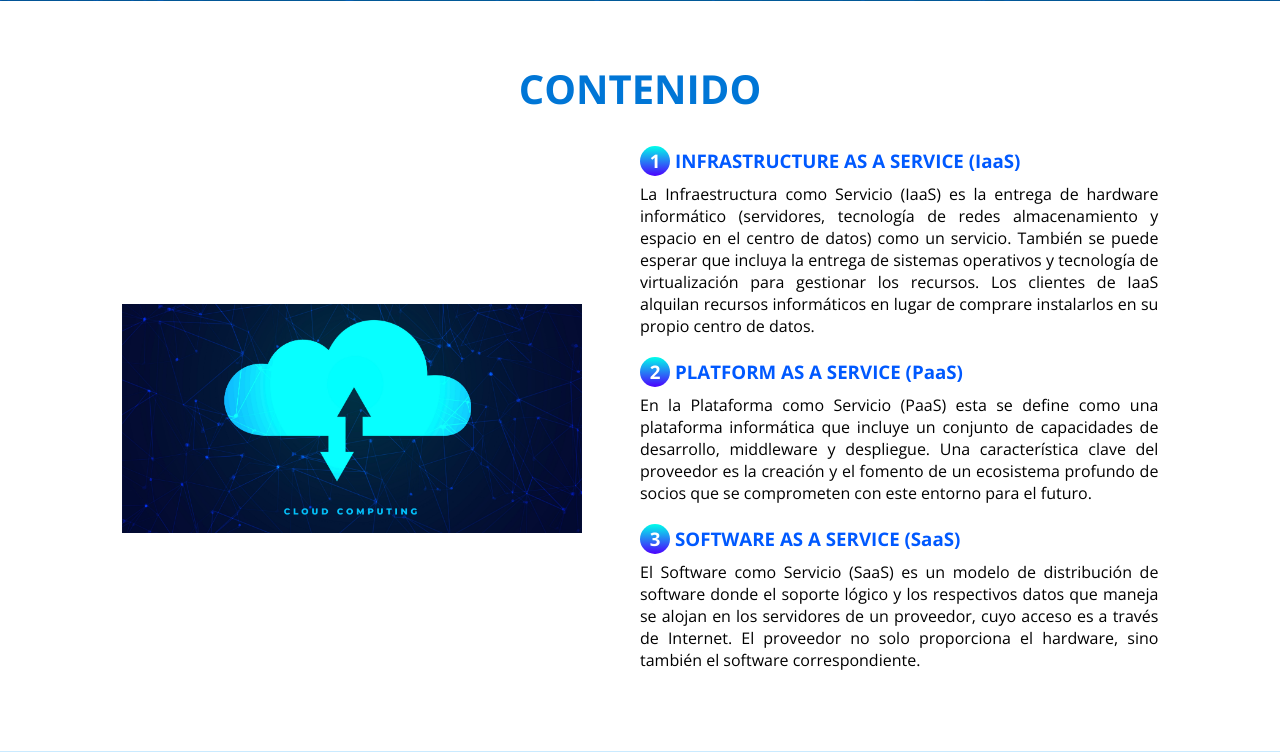
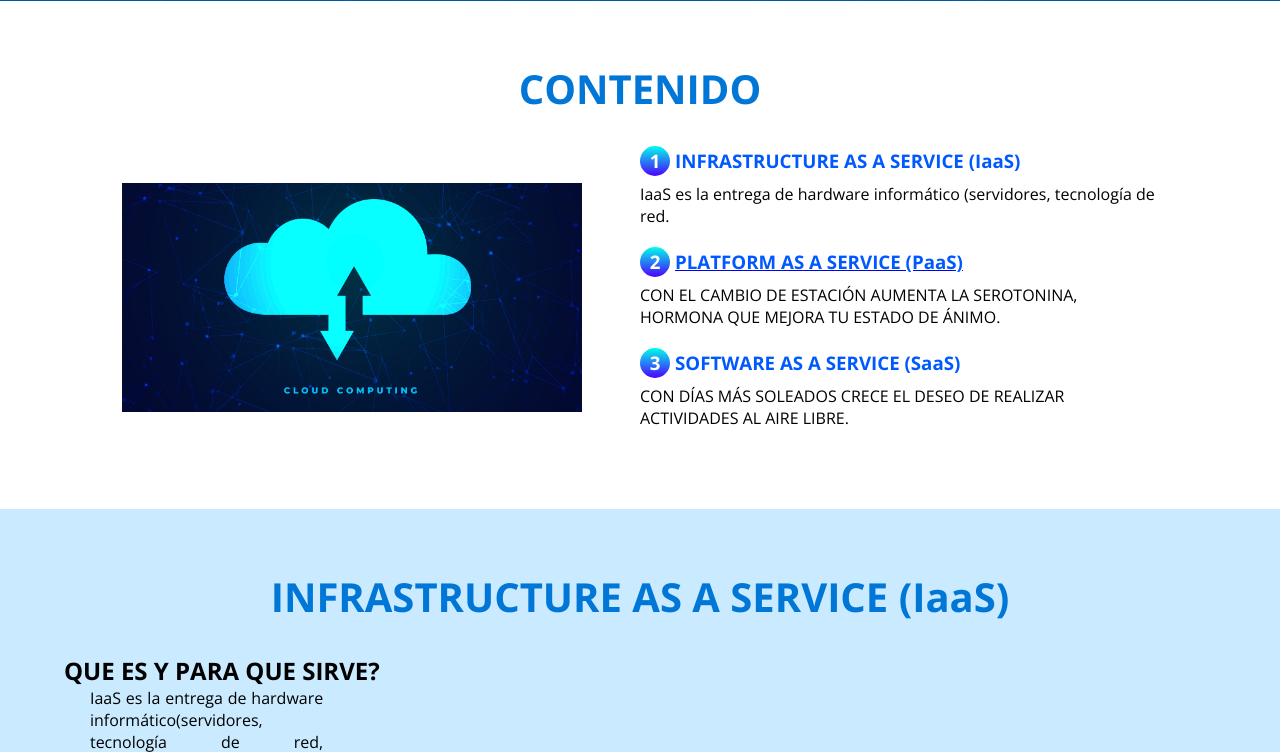
Before and after one commit to kevf-s/Computacion-en-la-nube, a PHP site: page / in a window 1280 px wide. Shown: the part 799-1551 px from the top of the page. Run offline with PHP 8.4, Linux system fonts and the light colour scheme.

Commit message:
Create index.php

```diff
--- a/index.php
+++ b/index.php
@@ -34,23 +34,16 @@
                 <div class="checklist-servicio">
                     <div class="service">
                         <h3 class="n-service"><span class="number">1</span>INFRASTRUCTURE AS A SERVICE (IaaS)</h3>
-                        <p align=" justify"> La Infraestructura como Servicio (IaaS) es la entrega de hardware informático (servidores,
-                            tecnología de redes almacenamiento y espacio en el centro de datos) como un servicio. También se puede esperar
-                            que incluya la entrega de sistemas operativos y tecnología de virtualización para gestionar los recursos. Los
-                            clientes de IaaS alquilan recursos informáticos en lugar de comprare instalarlos en su propio centro de datos.</p>
+                        <p> IaaS es la entrega de hardware informático (servidores, tecnología de red.</p>
                     </div>
                     <div class="service">
-                        <h3 class="n-service"><span class="number">2</span>PLATFORM AS A SERVICE (PaaS)</h3>
-                        <p align=" justify"> En la Plataforma como Servicio (PaaS) esta se define como una plataforma informática que
-                            incluye un conjunto de capacidades de desarrollo, middleware y despliegue. Una característica clave del
-                            proveedor es la creación y el fomento de un ecosistema profundo de socios que se comprometen con este
-                            entorno para el futuro.</p>
+                        <a href="contenido/PaaS.php" target="_self">
+                        <h3 class="n-service"><span class="number">2</span>PLATFORM AS A SERVICE (PaaS)</h3></a>
+                        <p> CON EL CAMBIO DE ESTACIÓN AUMENTA LA SEROTONINA, HORMONA QUE MEJORA TU ESTADO DE ÁNIMO.</p>
                     </div>
                     <div class="service">
                         <h3 class="n-service"><span class="number">3</span>SOFTWARE AS A SERVICE (SaaS)</h3>
-                        <p align=" justify"> El Software como Servicio (SaaS) es un modelo de distribución de software donde el soporte
-                            lógico y los respectivos datos que maneja se alojan en los servidores de un proveedor, cuyo acceso es a través
-                            de Internet. El proveedor no solo proporciona el hardware, sino también el software correspondiente.</p>
+                        <p> CON DÍAS MÁS SOLEADOS CRECE EL DESEO DE REALIZAR ACTIVIDADES AL AIRE LIBRE.</p>
                     </div>
                 </div>
             </div>
@@ -58,14 +51,50 @@
         <section class="gallery" id="iaas">
             <div class="contenedor">
                 <h2 class="subtitulo">INFRASTRUCTURE AS A SERVICE (IaaS)</h2>
+                <div class="checklist-servicio">
+                <h2>QUE ES Y PARA QUE SIRVE?</h2>
+                    <div class="contenedor-servicio">
+                        <div class="checklist-servicio">
+                            <p style="text-align: justify;">
+        IaaS es la entrega de hardware informático(servidores, tecnología de red, almacenamiento y espacio de centro de datos) como un servicio.También puede esperar que incluya la entrega de sistemas operativos y tecnología de virtualización para administrar los recursos.Los clientes de IaaS alquilan recursos informáticos en lugar de comprarlos e instalarlos en su propio centro de datos.
+        IaaS lleva el modelo ISP a un nuevo nivel. Si su infraestructura (incluido el hardware informático, los sistemas operativos y la tecnología de virtualización) se entrega como un servicio, esperará que el nivel de entrega del servicio esté sincronizado con todas las variaciones en su demanda de esos servicios.
+            </p>
+            </div>
+                <img src="img/iaaS.png" class="img-galeria" alt="Hola">
+           </div>
+
+           </div>
+                <h2 style="text-align: center;">CARACTERISITCAS</h2>
                 <div class="contenedor-galeria">
-                    <img src="img/imagen1.jpg" class="img-galeria" alt="Hola">
-                    <img src="img/imagen2.jpg" class="img-galeria" alt="">
-                    <img src="img/imagen3.jpg" class="img-galeria" alt="">
-                    <img src="img/imagen4.jpg" class="img-galeria" alt="">
-                    <img src="img/imagen5.jpg" class="img-galeria" alt="">
-                    <img src="img/imagen6.jpg" class="img-galeria" alt="">
-                </div>
+            </div>
+
+            <div class="multi_opcion" style="background:#dcf2ff; border: 3px solid #0089d8;">
+                        <p>Un entorno virtualizado en la nube pública.</p>
+                    </div>
+
+                    <div class="multi_opcion" style="background:#dcf2ff; border: 3px solid #0089d8;">
+                        <p>Servidores virtuales, conexiones de red, y almacenamiento en la nube donde poder construir tu propia plataforma informática.</p>
+                    </div>
+
+                    <div class="multi_opcion" style="background:#dcf2ff; border: 3px solid #0089d8;">
+                        <p>Crea soluciones y aplicaciones tecnológicas cloud fácilmente.</p>
+                    </div>
+
+                    <div class="multi_opcion" style="background:#dcf2ff; border: 3px solid #0089d8;">
+                        <p>Externaliza el hardware al servicio cloud y disminuye costes.</p>
+                    </div>
+
+                    <div class="multi_opcion" style="background:#dcf2ff; border: 3px solid #0089d8;">
+                        <p>Ejecuta cualquier carga de trabajo en cualquier momento.</p>
+                    </div>
+
+                    <div class="multi_opcion" style="background:#dcf2ff; border: 3px solid #0089d8;">
+                        <p>Innovadoras herramientas para migrar el trabajo local a la nube.</p>
+                    </div>
+                <div style='float:leg;margin:0 auto;width:2040px;'>
+                <img src="img/Tabla.png" class="img-galeria" alt="Hola">
+           </div>
+                  </div>
             </div>
         </section>
         <div class="imagen-light">
@@ -155,6 +184,10 @@
                     <img src="img/imagen8.jpg" alt="">
                     <h3 class="n-expert">AARON CRUZ GONZALEZ</h3>
                 </div>
+                <div class="cont-expert">
+                    <img src="img/imagen8.jpg" alt="">
+                    <h3 class="n-expert">KEVIN CELOTE SEGUNDO</h3>
+                </div>
             </section>
         </section>
     </main>
```
